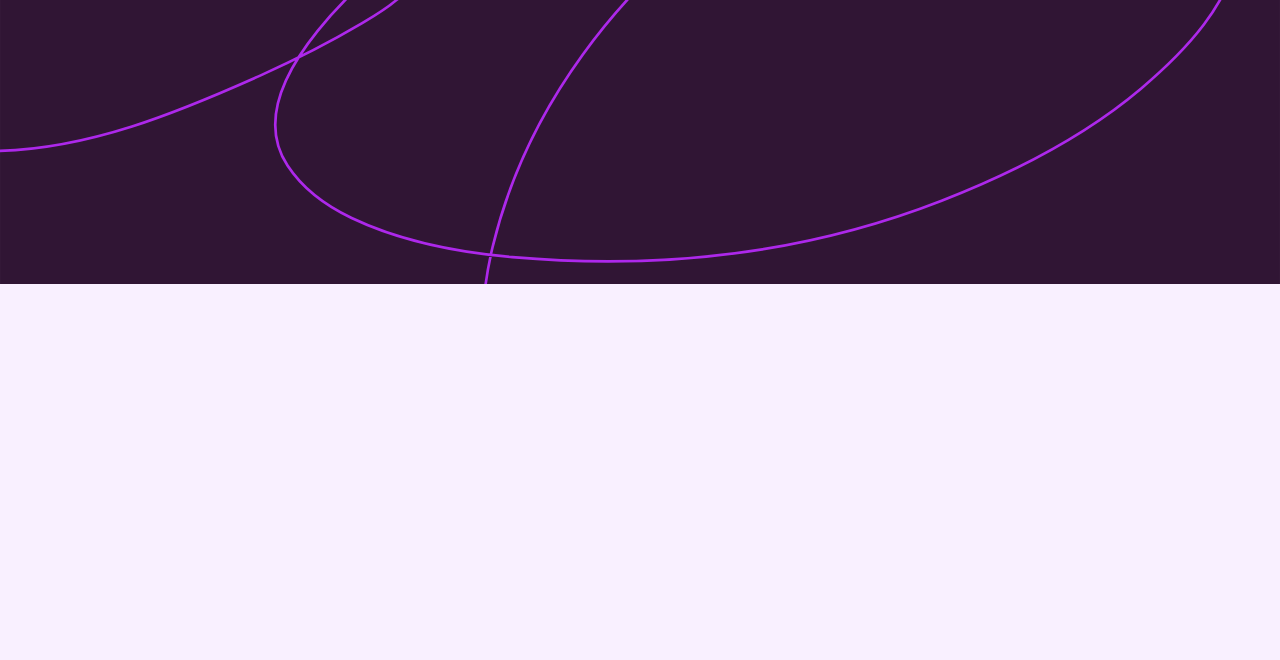
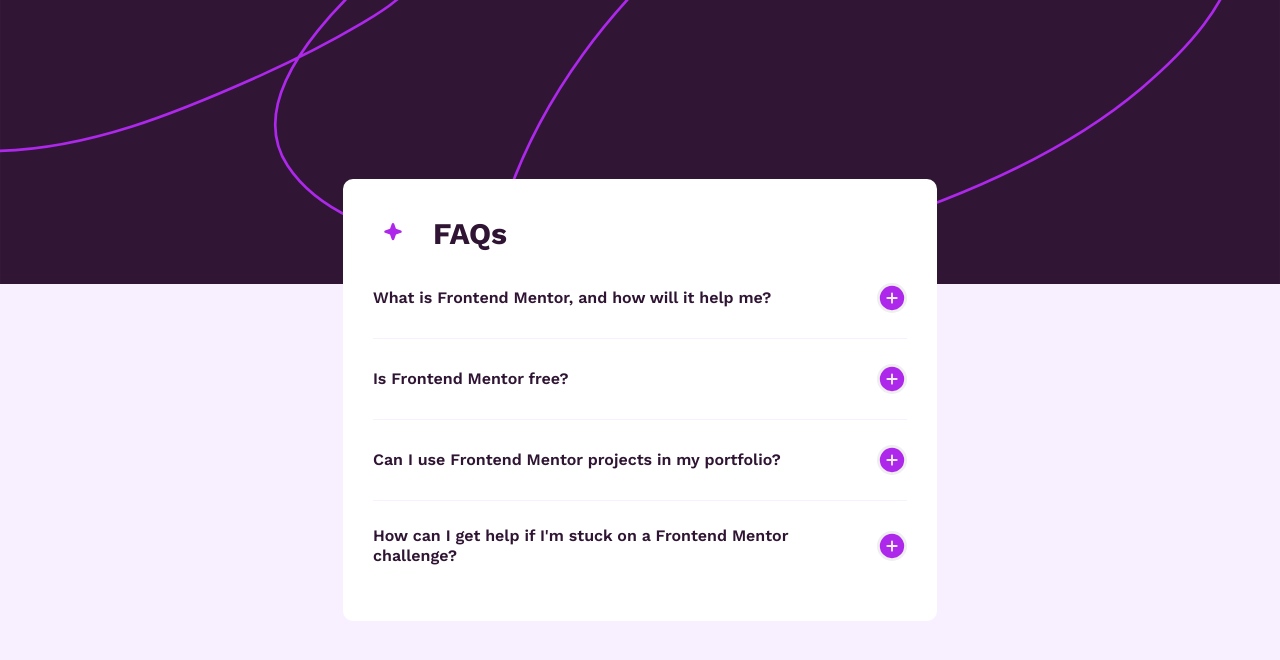
Before and after one commit to Ugonna10/faq-accordion, a plain HTML site: page index.html in a window 1280 px wide. Drawn offline with nearby package versions, Linux system fonts and the light colour scheme.

Commit message:
add faq section

```diff
--- a/index.html
+++ b/index.html
@@ -9,7 +9,62 @@
 </head>
 <body>
 
+  <section id="faq-section">
+    <header>
+      <h1 class="faq-section-title">FAQs</h1>
+    </header>
 
+    <dl>
+      <!-- QA group -->
+      <div class="qa-group">
+        <!-- question -->
+        <dt class="question">
+          <h2 class="question-text">What is Frontend Mentor, and how will it help me?</h2>
+          <button type="button" class="question-btn"></button>
+        </dt>
+
+        <!-- answer -->
+        <dd class="answer">Frontend Mentor offers realistic coding challenges to help developers improve their frontend coding skills with projects in HTML, CSS, and JavaScript. It's suitable for all levels and ideal for portfolio building.</dd>
+      </div>
+
+      <!-- QA group -->
+      <div class="qa-group">
+        <!-- question -->
+        <dt class="question">
+          <h2 class="question-text">Is Frontend Mentor free?</h2>
+          <button type="button" class="question-btn"></button>
+        </dt>
+
+        <!-- answer -->
+        <dd class="answer">Yes, Frontend Mentor offers both free and premium coding challenges, with the free option providing access to a range of projects suitable for all skill levels.</dd>
+      </div>
+
+      <!-- QA group -->
+      <div class="qa-group">
+        <!-- question -->
+        <dt class="question">
+          <h2 class="question-text">Can I use Frontend Mentor projects in my portfolio?</h2>
+          <button type="button" class="question-btn"></button>
+        </dt>
+
+        <!-- answer -->
+        <dd class="answer">Yes, you can use projects completed on Frontend Mentor in your portfolio. It's an excellent way to showcase your skills to potential employers!</dd>
+      </div>
+
+      <!-- QA group -->
+      <div class="qa-group">
+        <!-- question -->
+        <dt class="question">
+          <h2 class="question-text"> How can I get help if I'm stuck on a Frontend Mentor challenge?</h2>
+          <button type="button" class="question-btn"></button>
+        </dt>
+
+        <!-- answer -->
+        <dd class="answer">The best place to get help is inside Frontend Mentor's Discord community. There's a help channel where you can ask questions and seek support from other community members.</dd>
+      </div>
+    </dl>
+
+  </section>
 
 </body>
 </html>
--- a/style.css
+++ b/style.css
@@ -25,10 +25,18 @@ html {
 
 h1 {
     font-size: 3rem;
+    font-weight: var(--font-weight-bold);
+}
+
+h2 {
+    font-size: 1.6rem;
+    font-weight: var(--font-weight-semi-bold);
 }
 
 button {
     font-family: inherit;
+    border: none;
+    cursor: pointer;
 }
 
 img {
@@ -43,11 +51,76 @@ body {
     background-image: url('images/background-pattern-mobile.svg');
     background-size: 100%;
     background-repeat: no-repeat;
+
+    min-height: 100vh;
+    display: flex;
+    justify-content: center;
+    align-items: center;
+}
+
+#faq-section {
+    background-color: var(--color-white);
+    max-width: 330px;
+    border-radius: 1rem;
+    padding: 20px;
+    margin-block: 100px;
+}
+
+.faq-section-title {
+    color: var(--color-dark-purple);
+    display: flex;
+    align-items: center;
+    gap: 20px;
+}
+
+.faq-section-title::before {
+    content: url('images/icon-star.svg');
+    scale: 0.5;
+}
+
+.qa-group{
+    border-bottom: 1px solid var(--color-light-pink);
+}
+
+.qa-group:last-child{
+    border: none;
+}
+
+.question {
+    display: flex;
+    justify-content: space-between;
+    align-items: center;
+    padding-block: 25px;
+}
+
+.question-text {
+    width: 80%;
+    color: var(--color-dark-purple);
+}
+
+.question-btn {
+    width: 3rem;
+    height: 3rem;
+    border-radius: 50%;
+    background-image: url('images/icon-plus.svg');
+    background-size: cover;
+    background-repeat: no-repeat;
+    background-position: center;
+}
+
+.answer {
+    color: var(--color-grayish-purple);
+    display: none;
 }
 
 /* Large screens ================ */
-@media (min-width: 720px) {
+@media (min-width: 768px) {
     body {
         background-image: url('images/background-pattern-desktop.svg');
     }
+
+    #faq-section {
+        max-width: 600px;
+        padding: 30px;
+    }
 }
```
Also changed, not shown: 1 other file.
